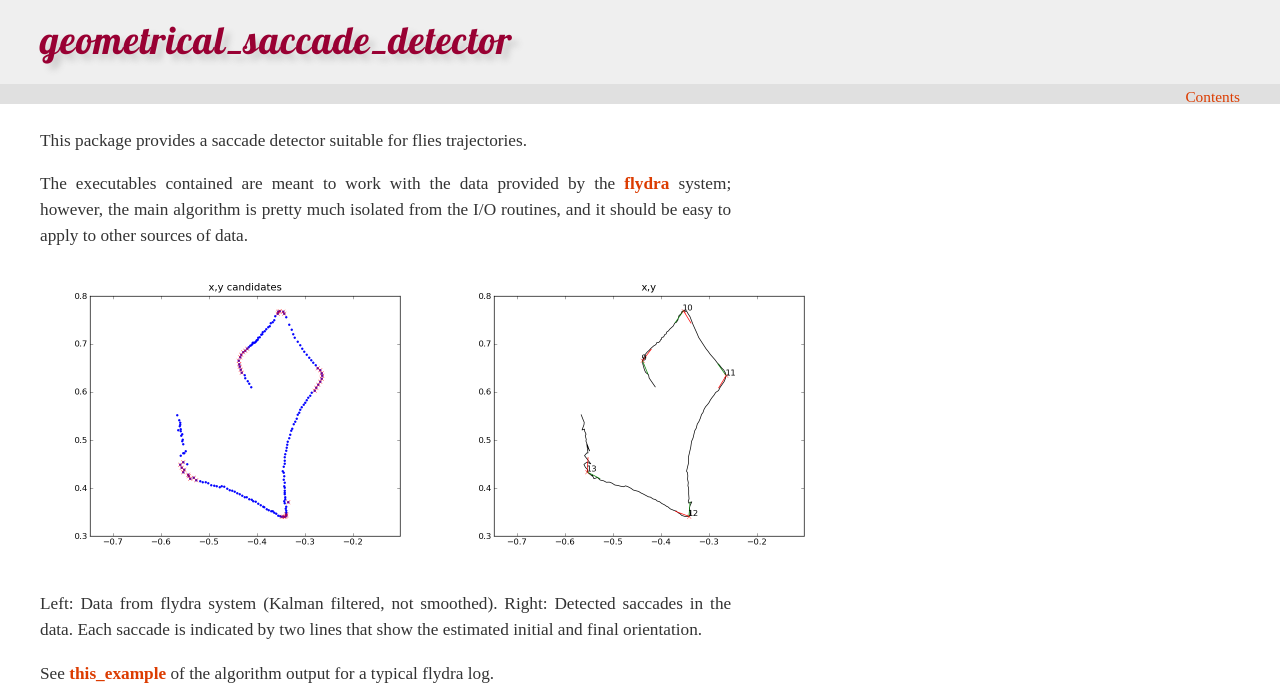
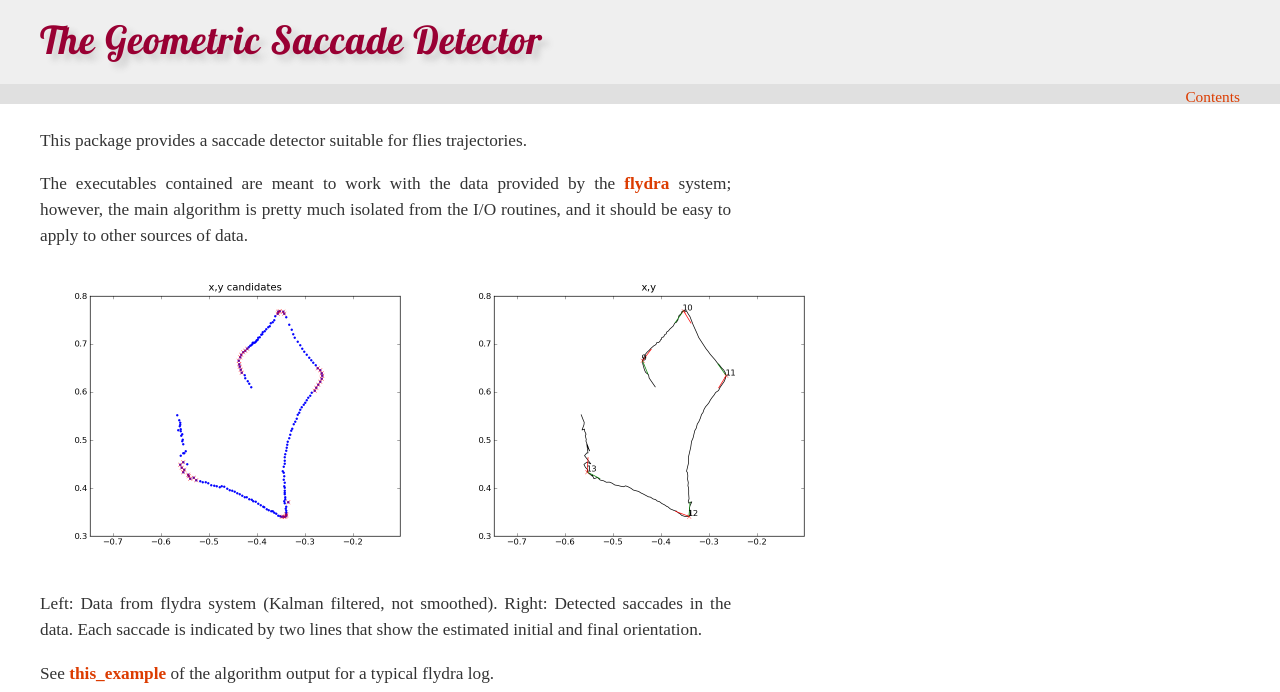
Before and after one commit to AndreaCensi/geometric_saccade_detector, a Sphinx documentation site: the page built from docs/source/index.rst, in a window 1280 px wide and 900 px high, cut to the strip 0-692 px from the top of the window. Built offline with Sphinx 7.4.7, drawn with Linux system fonts in a browser that asks for light colours; some web fonts are replaced.

Commit message:
changed heading in docs

```diff
--- a/docs/source/conf.py
+++ b/docs/source/conf.py
@@ -40,7 +40,7 @@ source_suffix = '.rst'
 master_doc = 'index'
 
 # General information about the project.
-project = u'geometrical_saccade_detector'
+project = u'The Geometric Saccade Detector'
 copyright = u'2010, Andrea Censi'
 
 # The version info for the project you're documenting, acts as replacement for
@@ -181,7 +181,7 @@ htmlhelp_basename = 'GSDdoc'
 # Grouping the document tree into LaTeX files. List of tuples
 # (source start file, target name, title, author, documentclass [howto/manual]).
 latex_documents = [
-  ('index', 'geometrical_saccade_detector.tex', u'RepRep Documentation',
+  ('index', 'geometric_saccade_detector.tex', u'geometric_saccade_detector Documentation',
    u'Andrea Censi', 'manual'),
 ]
 
@@ -208,7 +208,7 @@ latex_documents = [
 # One entry per manual page. List of tuples
 # (source start file, name, description, authors, manual section).
 man_pages = [
-    ('index', 'geometrical_saccade_detector', u'geometrical_saccade_detector Documentation',
+    ('index', 'The Geometric Saccade Detector', u'geometric_saccade_detector Documentation',
      [u'Andrea Censi'], 1)
 ]
 
--- a/docs/source/index.rst
+++ b/docs/source/index.rst
@@ -1,5 +1,5 @@
 
-``geometrical_saccade_detector``
+The Geometric Saccade Detector
 ================================
 
 This package provides a saccade detector suitable for flies trajectories.
@@ -31,6 +31,7 @@ orientation.
 
 
 See this_example_ of the algorithm output for a typical flydra log.
+
 
 
 Install
```
